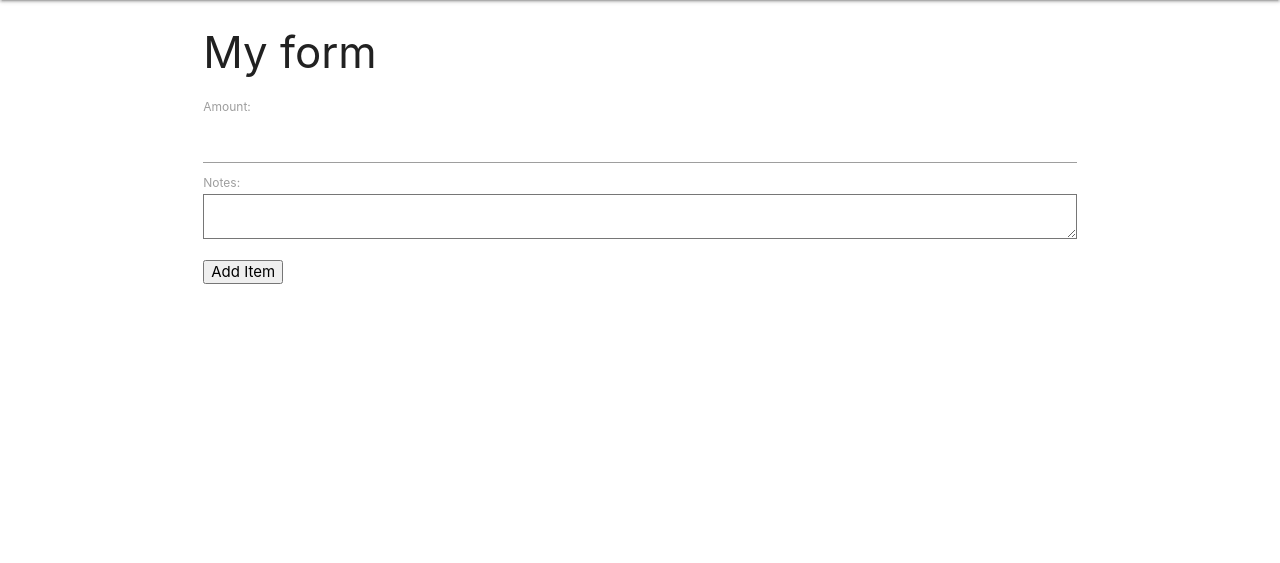
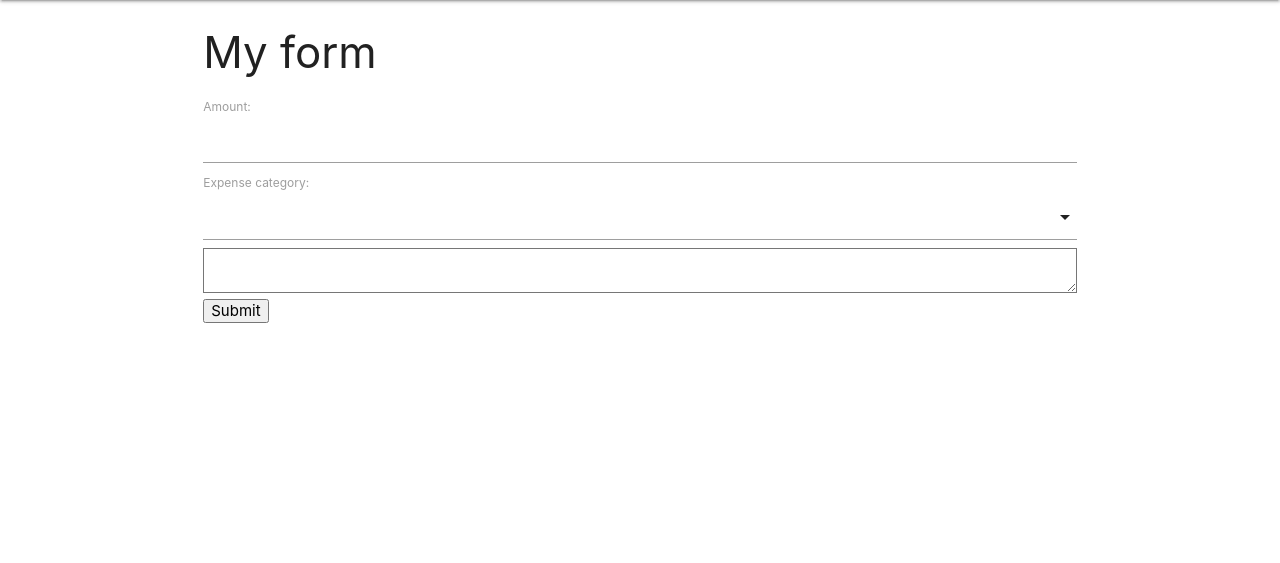
Before and after one commit to e-kai00/expense-tracker, a Django app: page /add in a window 1280 px wide. Shown: the part 64-627 px from the top of the page. Run offline with Django 3.2, Linux system fonts and the light colour scheme; data that the repository does not hold is empty; some libraries are stand-ins or nearby versions.

Commit message:
Add feature: expense addition

```diff
--- a/trackerapp/forms.py
+++ b/trackerapp/forms.py
@@ -1,8 +1,17 @@
 from django import forms
-from .models import Transactions
+from .models import Transactions, ExpenseCategory
 
 
 class TransactionForm(forms.ModelForm):
+
+    expense_category = forms.ModelChoiceField(
+        ExpenseCategory.objects.all(),
+        empty_label=None,
+        # widget=forms.Select(choices=ExpenseCategory.CATEGORIES)
+    )
+
+    # expense_category = forms.ChoiceField(required=False, choices=ExpenseCategory.CATEGORIES)
+
     class Meta:
         model = Transactions
-        fields = ['amount', 'notes']
+        fields = ['amount', 'expense_category', 'notes']
--- a/trackerapp/models.py
+++ b/trackerapp/models.py
@@ -45,9 +45,19 @@ class AccountCategory(models.Model):
 
 #---------- EXPENSES CATEGORIS
 class ExpenseCategory(models.Model):
+    CATEGORIES = (
+        ('Bills', 'Bills'),
+        ('Clothes', 'Clothes'),
+        ('Entertainment', 'Entertainment'),
+        ('Food', 'Food'),
+        ('Gifts', 'Gifts'),
+        ('Health', 'Health'),
+        ('Pets', 'Pets'),
+        ('Transport', 'Transport')
+    )
 
     user = models.ForeignKey(User, on_delete=models.CASCADE)
-    category_name = models.CharField(max_length=200, unique=True)
+    category_name = models.CharField(max_length=200, unique=True, choices=CATEGORIES)
 
     def __str__(self):
         return self.category_name
@@ -71,11 +81,11 @@ class Transactions(models.Model):
     TRANSACTION_TYPE_CHOICE = (('Expense', 'Expense'), ('Income', 'Income'))
 
     user = models.ForeignKey(User, on_delete=models.CASCADE)
-    account_category = models.ForeignKey(AccountCategory, on_delete=models.CASCADE)
-    expense_category = models.ForeignKey(ExpenseCategory, on_delete=models.CASCADE)
+    account_category = models.ForeignKey(AccountCategory, on_delete=models.CASCADE, default=None, blank=True, null=True)
+    expense_category = models.ForeignKey(ExpenseCategory, on_delete=models.CASCADE, default=None, blank=True, null=True)
     amount = models.DecimalField(max_digits=10, decimal_places=2)
     transaction_type = models.CharField(max_length=7, choices=TRANSACTION_TYPE_CHOICE)
-    transaction_date = models.DateField()
+    transaction_date = models.DateField(auto_now_add=True)
     notes = models.TextField(blank=True)
 
 
--- a/trackerapp/static/trackerapp/js/script.js
+++ b/trackerapp/static/trackerapp/js/script.js
@@ -5,6 +5,7 @@ $(document).ready(function() {
     function initMaterialize() {
         $('.sidenav').sidenav();
         $('.modal').modal();
+        $('select').formSelect();
     }
 
     initMaterialize();
--- a/trackerapp/templates/trackerapp/add_expense.html
+++ b/trackerapp/templates/trackerapp/add_expense.html
@@ -6,15 +6,15 @@
 <div class="row">
     <div class="col s12">
         <h3>My form</h3>
-        <form method="POST" action="add">
+        <form method="POST" action="{% url 'add' %}">
             {% csrf_token %}
+
             {{ form }}
 
-            <div>
-                <p>
-                    <button type="submit">Add Item</button>
-                </p>
-            </div>
+
+
+            <input type="submit" value="Submit">
+
         </form>
     </div>
 </div>
--- a/trackerapp/views.py
+++ b/trackerapp/views.py
@@ -1,7 +1,7 @@
-from django.shortcuts import render, redirect
+from django.shortcuts import render, redirect, get_object_or_404
 # from django.forms import modelform_factory
 from django.contrib.auth.models import User
-from .models import Transactions
+from .models import Transactions, ExpenseCategory, AccountCategory
 from .forms import TransactionForm
 
 
@@ -25,6 +25,24 @@ def add_expense(request):
     if request.method == 'POST':
         form = TransactionForm(request.POST)
         if form.is_valid():
+            # get the user account category
+            user = request.user
+            print(user)
+            account_category = AccountCategory.objects.get(user=user)
+
+            # get the expense category instance
+            expense_category_option = form.cleaned_data['expense_category']
+            expense_category = get_object_or_404(
+                ExpenseCategory,
+                category_name = expense_category_option,
+                user = user
+            )
+
+            # create transaction with the expense category
+            transaction = form.save(commit=False)
+            transaction.user = user
+            transaction.account_category = account_category
+            transaction.expense_category = expense_category
             form.save()
             return redirect('index')
     else:
```
Also changed, not shown: trackerapp/migrations/0001_initial.py, trackerapp/migrations/0002_alter_expensecategory_category_name.py (added), trackerapp/migrations/0002_auto_20230607_1911.py (deleted).
